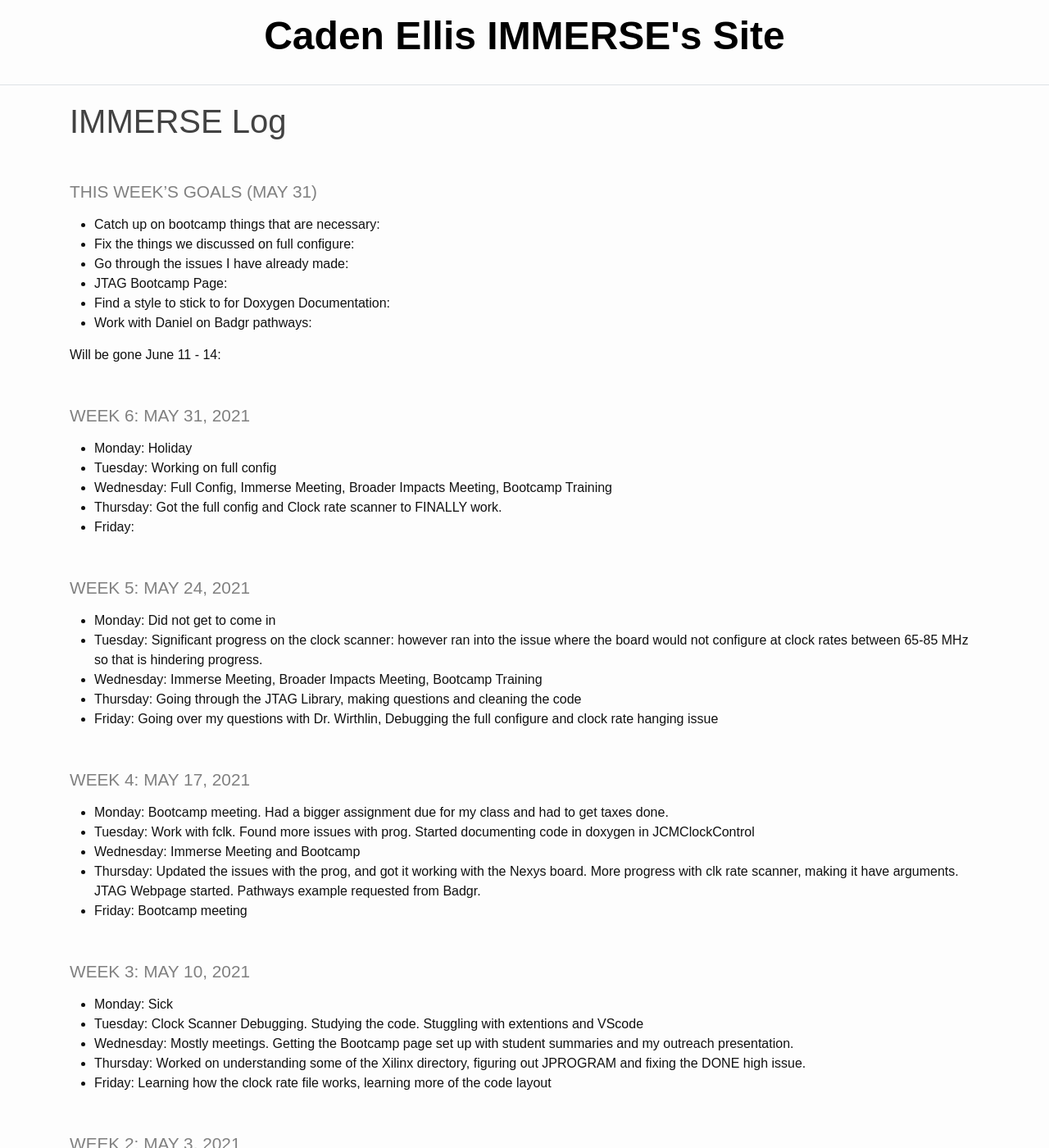
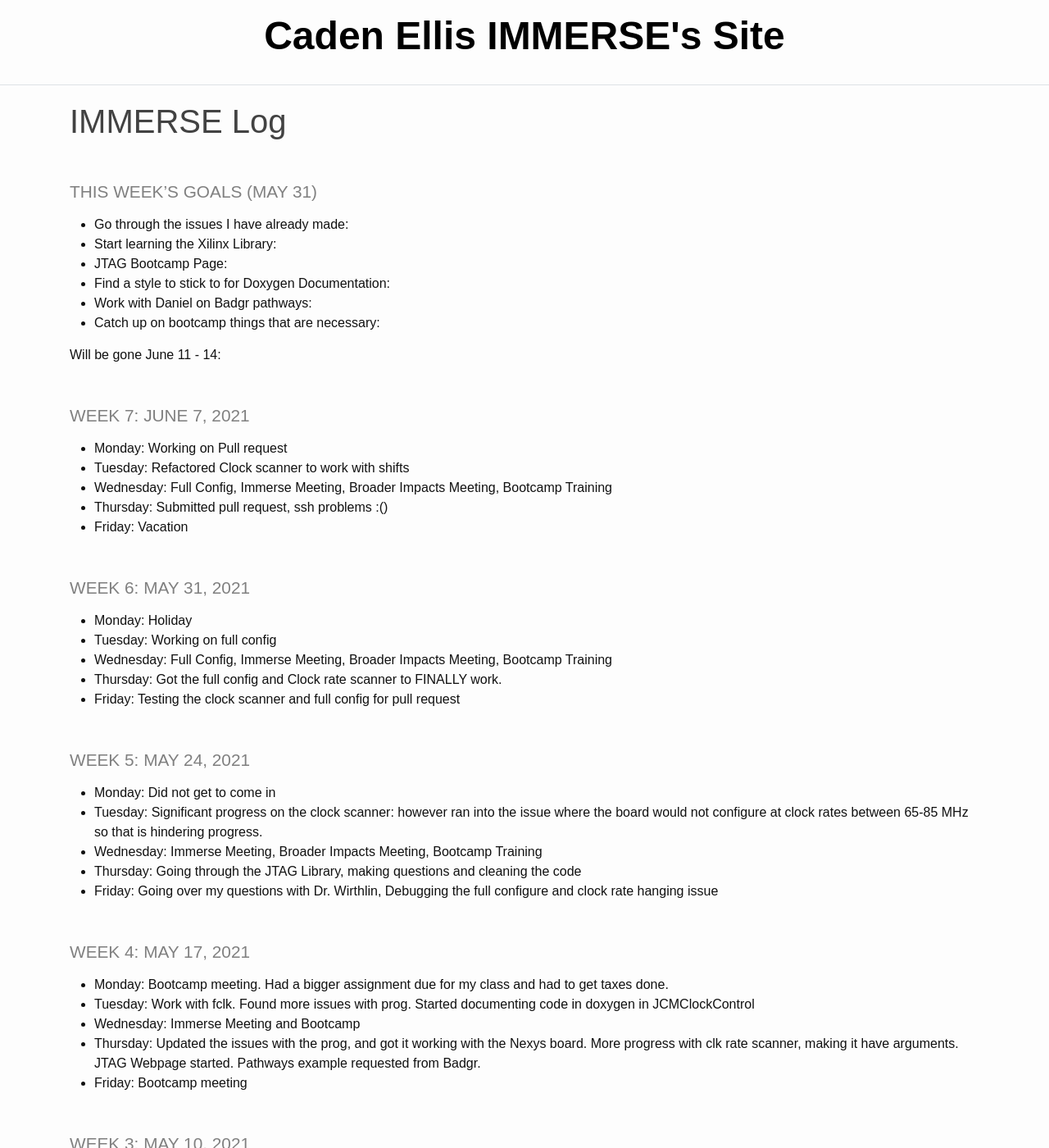
Before and after one commit to Caden-Ellis77/ImmerseSite, a Jekyll site: the page built from _pages/log.md, in a window 1280 px wide and 1400 px high. Shown: the whole window at 82% size. Built offline with Jekyll 4.4.1, drawn with Linux system fonts in a browser that asks for light colours.

Commit message:
Updating for June 10

```diff
--- a/_pages/log.md
+++ b/_pages/log.md
@@ -4,14 +4,22 @@ title: IMMERSE Log
 ---
 
 ### This Week's Goals (May 31)
-* **Catch up on bootcamp things that are necessary**:
-* **Fix the things we discussed on full configure**:
 * **Go through the issues I have already made**:
+* **Start learning the Xilinx Library**:
 * **JTAG Bootcamp Page**:
 * **Find a style to stick to for Doxygen Documentation**:
 * **Work with Daniel on Badgr pathways**:
+* **Catch up on bootcamp things that are necessary**:
 
 **Will be gone June 11 - 14**:
+
+### Week 7: June 7, 2021
+
+* **Monday**: Working on Pull request
+* **Tuesday**: Refactored Clock scanner to work with shifts
+* **Wednesday**: Full Config, Immerse Meeting, Broader Impacts Meeting, Bootcamp Training
+* **Thursday**: Submitted pull request, ssh problems :()
+* **Friday**: Vacation
 
 ### Week 6: May 31, 2021
 
@@ -19,7 +27,7 @@ title: IMMERSE Log
 * **Tuesday**: Working on full config
 * **Wednesday**: Full Config, Immerse Meeting, Broader Impacts Meeting, Bootcamp Training
 * **Thursday**: Got the full config and Clock rate scanner to FINALLY work.
-* **Friday**:
+* **Friday**: Testing the clock scanner and full config for pull request
 
 ### Week 5: May 24, 2021
 
```
